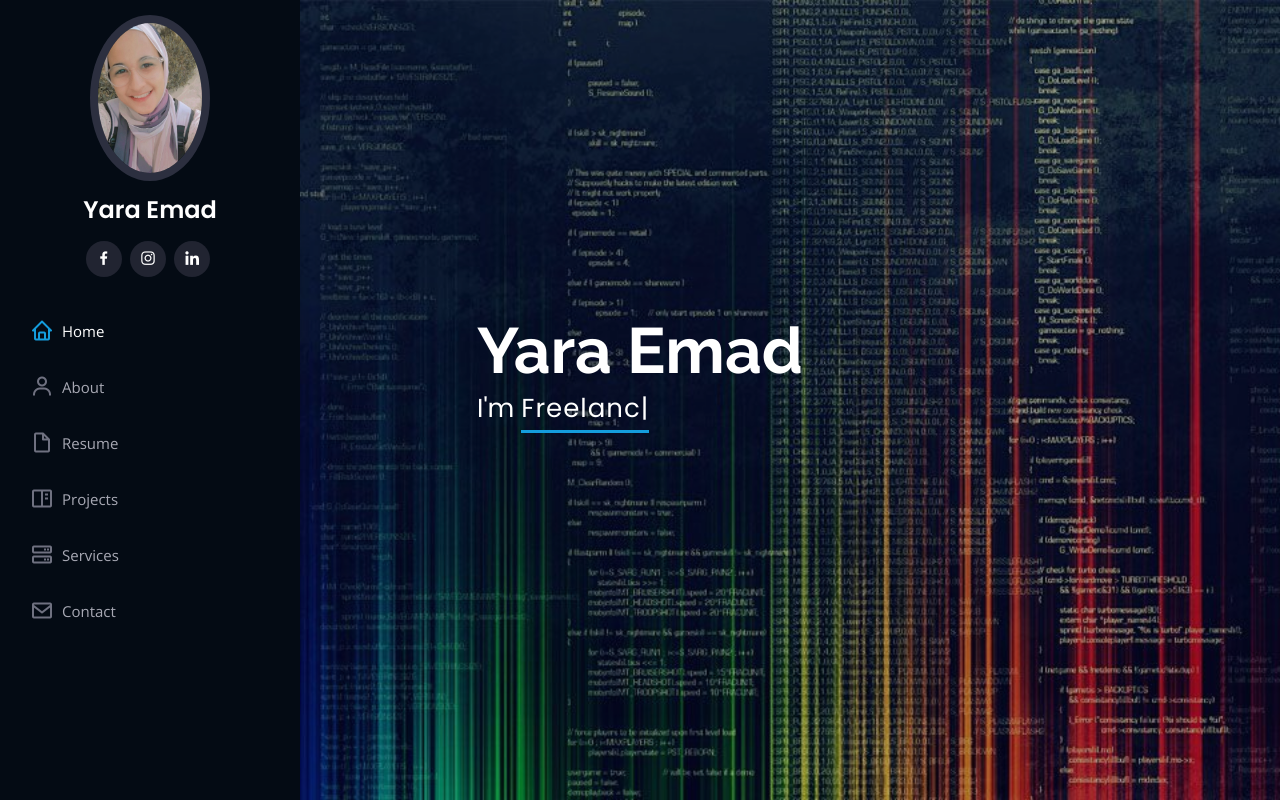
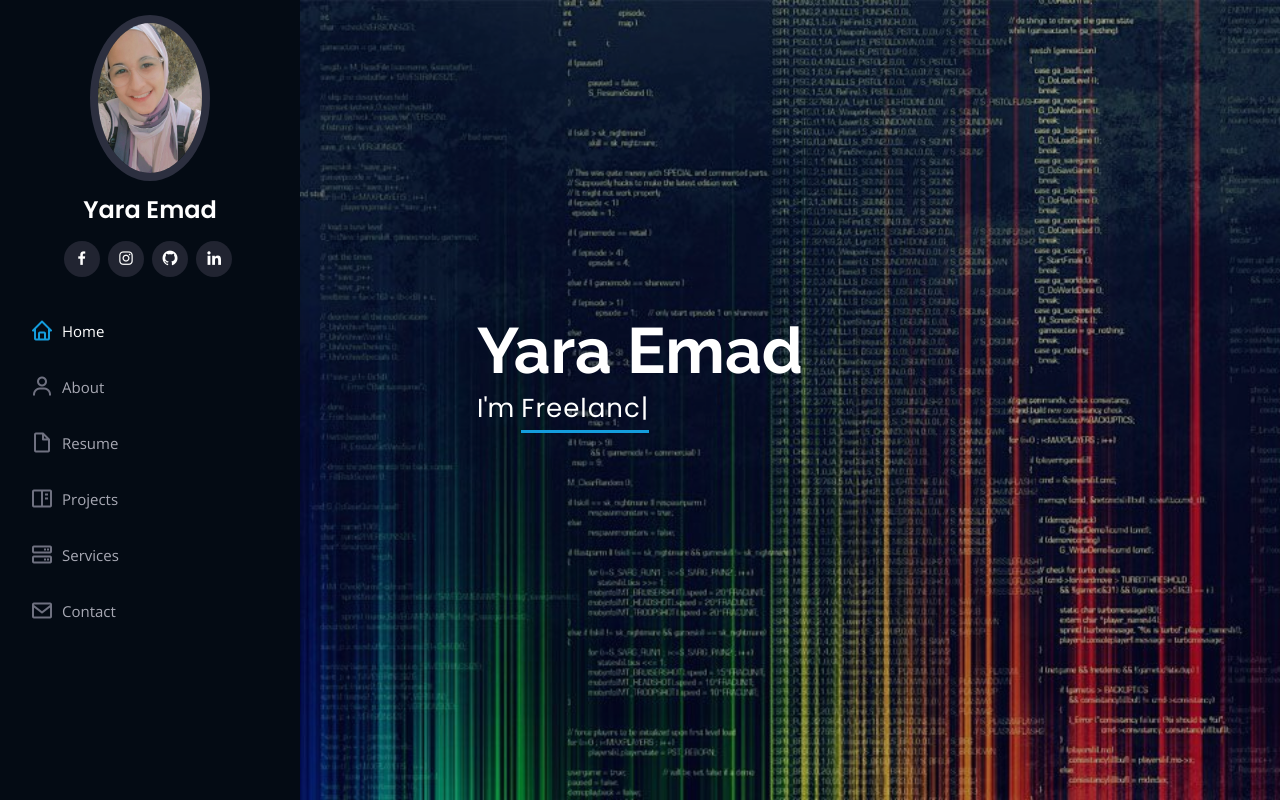
Before and after one commit to YaraEmad208/Yara-Emad, a plain HTML site: page index.html in a window 1280 px wide. Shown: the top 802 px of the page. Drawn offline with nearby package versions, Linux system fonts and the light colour scheme.

Commit message:
Update index.html

```diff
--- a/index.html
+++ b/index.html
@@ -47,7 +47,7 @@
           <a href="https://www.facebook.com/yara208?mibextid=ZbWKwL" class="facebook"><i
               class="bx bxl-facebook"></i></a>
               <a href="https://instagram.com/yaraemad20?igshid=MzNlNGNkZWQ4Mg==" class="instagram"><i class="bx bxl-instagram"></i></a>
-              <!-- <a href="yara.emad208@gmail.com" class="google-plus"><i class="bx bxl-google"></i></a> -->
+              <a href="https://github.com/YaraEmad208" class="github"><i class="bx bxl-github"></i></a>
           <a href="https://www.linkedin.com/in/yara-emad-81851a182" class="linkedin"><i class="bx bxl-linkedin"></i></a>
 
         </div>
```
